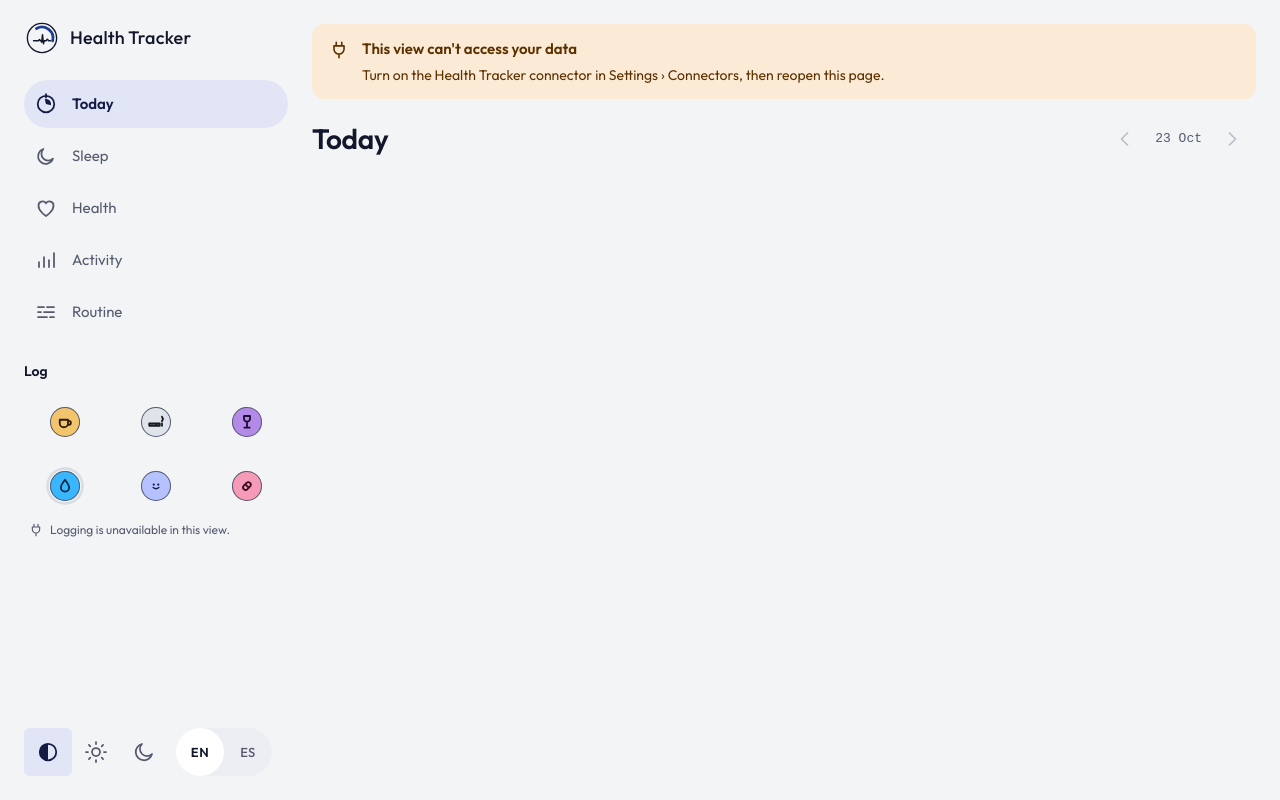
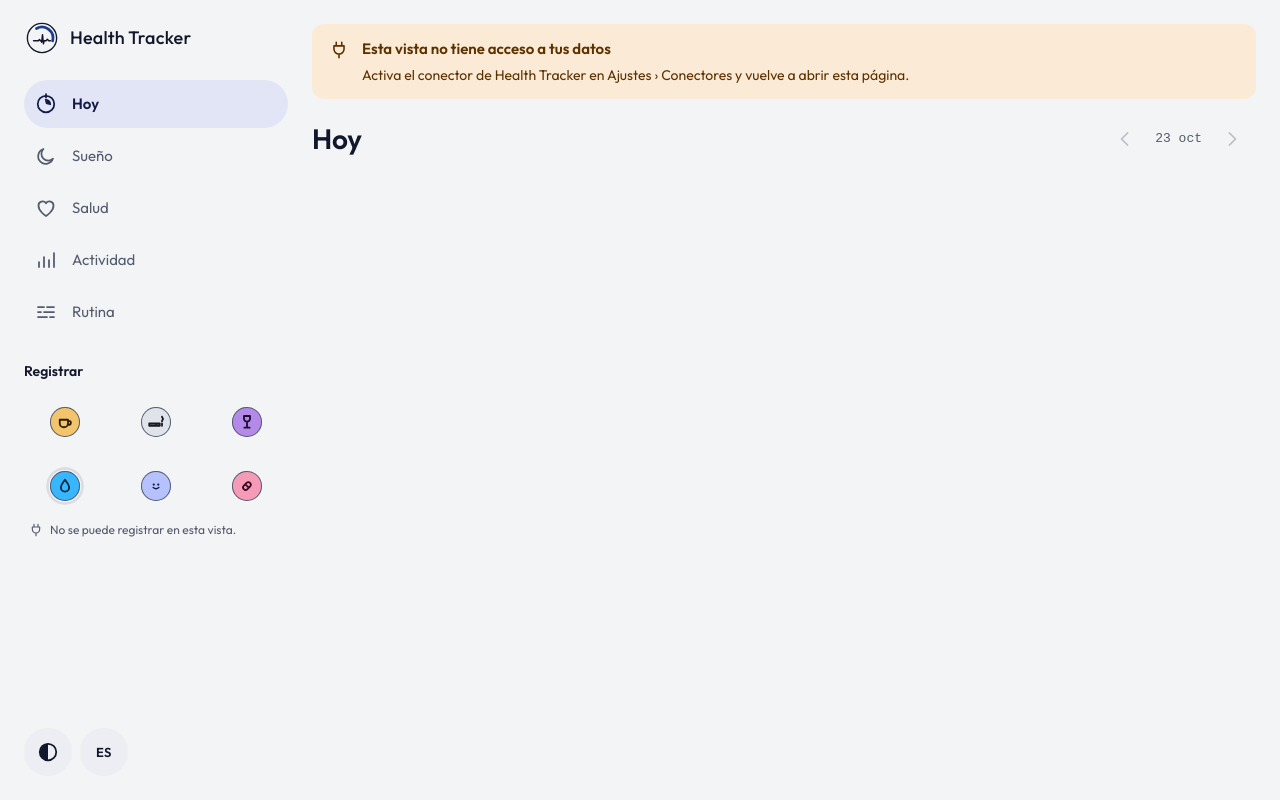
Before and after one commit to deluispablo/health-tracker, a plain HTML site: page dashboards/health-tracker.html in a window 1280 px wide. Both pictures are taken after a click on the button "EN". Drawn offline with Linux system fonts and the light colour scheme; a web font is replaced by a local one.

Commit message:
feat(dashboard): one button each for theme and language

```diff
--- a/dashboards/health-tracker.html
+++ b/dashboards/health-tracker.html
@@ -147,10 +147,6 @@ try {
   .ht-sync.is-never .ht-sync-dot { background: none; box-shadow: inset 0 0 0 2px var(--muted); }
   .ht-sync.is-stale { background: var(--attention-container); color: var(--on-attention-container); }
   .ht-sync.is-stale .ht-sync-dot { background: var(--attention); }
-  .ht-lang { display: inline-flex; background: var(--surface-2); border-radius: var(--radius-full); padding: 0; }
-  .ht-lang button { min-height: 48px; min-width: 48px; padding: 0 12px; border: 0; background: none; border-radius: var(--radius-full); cursor: pointer;
-    font: 500 13px/16px var(--font-sans); letter-spacing: .04em; color: var(--muted); }
-  .ht-lang button[aria-pressed="true"] { background: var(--surface); color: var(--ink); font-weight: var(--w-title); }
 
   /* ---- notices ---- */
   .notice { display: grid; grid-template-columns: auto 1fr; gap: 4px 12px; padding: 14px 16px; border-radius: var(--radius-md); background: var(--attention-container); color: var(--on-attention-container); margin: 4px 0 16px; }
@@ -254,9 +250,10 @@ try {
   /* ---- 1200 and up: sidebar and content ---- */
   .quick-title { display: none; }
   .ht-settings { display: flex; align-items: center; gap: 8px; }
-  .ht-theme { display: flex; }
-  .ht-theme button { display: grid; place-items: center; width: 48px; min-height: 48px; padding: 0; border: 0; border-radius: var(--radius-sm); background: none; cursor: pointer; color: var(--muted); }
-  .ht-theme button[aria-pressed="true"] { background: var(--container); color: var(--on-container); }
+  /* Theme and language: one button each that steps to the next option */
+  .ht-cycle { display: grid; place-items: center; min-width: 48px; min-height: 48px; padding: 0 12px; border: 0; border-radius: var(--radius-full); background: var(--surface-2); color: var(--ink); cursor: pointer;
+    font: var(--w-title) 13px/16px var(--font-sans); letter-spacing: .04em; }
+  .ht-cycle:hover { background: var(--container); color: var(--on-container); }
   @media (min-width: 1200px) {
     .app { grid-template-columns: 264px minmax(0, 1fr); grid-template-areas: "side main"; align-items: start; column-gap: 24px; padding: 0 max(24px, env(safe-area-inset-right, 0px)) 0 max(24px, env(safe-area-inset-left, 0px)); }
     .side { grid-area: side; display: flex; flex-direction: column; gap: 24px; position: sticky; top: 0; align-self: start; height: 100vh; overflow-y: auto; padding: 20px 0 24px; }
@@ -408,11 +405,8 @@ try {
       <div class="top-r">
         <span id="sync" class="ht-sync" hidden></span>
         <div class="ht-settings">
-          <div class="ht-theme" role="group" data-t-aria="theme.label"><button type="button" data-theme="auto" aria-pressed="true"></button><button type="button" data-theme="light" aria-pressed="false"></button><button type="button" data-theme="dark" aria-pressed="false"></button></div>
-        <div id="lang" class="ht-lang" role="group" data-t-aria="lang.label">
-          <button type="button" lang="en" data-lang="en" aria-pressed="true" aria-label="English"></button>
-          <button type="button" lang="es" data-lang="es" aria-pressed="false" aria-label="Español"></button>
-        </div>
+          <button type="button" id="theme-btn" class="ht-cycle"></button>
+          <button type="button" id="lang-btn" class="ht-cycle"></button>
         </div>
       </div>
     </div>
@@ -470,14 +464,14 @@ try {
   /* Dictionary: one entry per string, [en, es]; {x} placeholders. Base entries from the design system, then this page's own. */
   const COPY = {
     'app.name': ['Health Tracker', 'Health Tracker'],
-    'theme.label': ['Theme', 'Tema'],
-    'theme.auto': ['Auto', 'Auto'],
-    'theme.light': ['Light', 'Claro'],
-    'theme.dark': ['Dark', 'Oscuro'],
+    'theme.auto': ['auto', 'automático'],
+    'theme.light': ['light', 'claro'],
+    'theme.dark': ['dark', 'oscuro'],
+    'theme.cycle': ['Theme: {x}. Switch to {y}', 'Tema: {x}. Cambiar a {y}'],
+    'lang.cycle': ['Language: English. Switch to Spanish', 'Idioma: español. Cambiar a inglés'],
     'quick.title': ['Log', 'Registrar'],
     'rec.fromHrv': ['Mostly from HRV', 'Sobre todo por la VFC'],
     'rec.seeHealth': ['See in Health', 'Ver en Salud'],
-    'lang.label': ['Language', 'Idioma'],
     'tab.list': ['Sections', 'Secciones'],
     'tab.routine': ['Routine', 'Rutina'],
     'wk.walking': ['Walk', 'Caminata'], 'wk.running': ['Run', 'Carrera'], 'wk.biking': ['Bike ride', 'Bicicleta'], 'wk.hiking': ['Hike', 'Senderismo'],
@@ -1707,22 +1701,24 @@ try {
     document.documentElement.lang = lang;
     document.querySelectorAll('[data-t]').forEach((n) => { n.textContent = t(n.getAttribute('data-t')); });
     document.querySelectorAll('[data-t-aria]').forEach((n) => { n.setAttribute('aria-label', t(n.getAttribute('data-t-aria'))); });
-    document.querySelectorAll('[data-lang]').forEach((b) => { b.textContent = t('lang.' + b.dataset.lang); b.setAttribute('aria-pressed', String(b.dataset.lang === lang)); });
-    document.querySelectorAll('.ht-theme [data-theme]').forEach((b) => { b.innerHTML = icon(b.dataset.theme); b.setAttribute('aria-label', t('theme.' + b.dataset.theme)); b.title = t('theme.' + b.dataset.theme); b.setAttribute('aria-pressed', String(b.dataset.theme === (document.documentElement.dataset.theme || 'auto'))); });
+    const th = document.documentElement.dataset.theme || 'auto', tb = $('theme-btn'), lb = $('lang-btn');
+    tb.innerHTML = icon(th); tb.title = t('theme.cycle', { x: t('theme.' + th), y: t('theme.' + nextTheme(th)) }); tb.setAttribute('aria-label', tb.title);
+    lb.textContent = t('lang.' + lang); lb.title = t('lang.cycle'); lb.setAttribute('aria-label', lb.title);
     TABS.forEach((n) => { $('tab-' + n).innerHTML = '<span class="ht-tab-i">' + icon(TAB_ICON[n]) + '</span>'; $('tab-' + n).append(h('span', { text: t('tab.' + n) })); });
     const wm = $('wordmark'); wm.innerHTML = mark(36); wm.append(h('span', { class: 'ht-wordmark-t', 'aria-hidden': 'true', text: t('app.name') }));
   }
-  document.querySelectorAll('.ht-theme [data-theme]').forEach((b) => b.addEventListener('click', () => {
-    const theme = b.dataset.theme;
+  function nextTheme(th) { return { auto: 'light', light: 'dark', dark: 'auto' }[th]; }
+  $('theme-btn').addEventListener('click', () => {
+    const theme = nextTheme(document.documentElement.dataset.theme || 'auto');
     if (theme === 'auto') document.documentElement.removeAttribute('data-theme'); else document.documentElement.dataset.theme = theme;
     try { if (theme === 'auto') localStorage.removeItem('ht.theme'); else localStorage.setItem('ht.theme', theme); } catch (e) { /* storage unavailable: keep for this view */ }
     applyStatic();
-  }));
-  document.querySelectorAll('[data-lang]').forEach((b) => b.addEventListener('click', () => {
-    lang = L.pickLang(b.dataset.lang);
+  });
+  $('lang-btn').addEventListener('click', () => {
+    lang = lang === 'es' ? 'en' : 'es';
     try { localStorage.setItem('ht.lang', lang); } catch (e) { /* storage unavailable: keep for this view */ }
     applyStatic(); render(); if (moodOpen) renderMoodFaces();
-  }));
+  });
 
 
 
```
